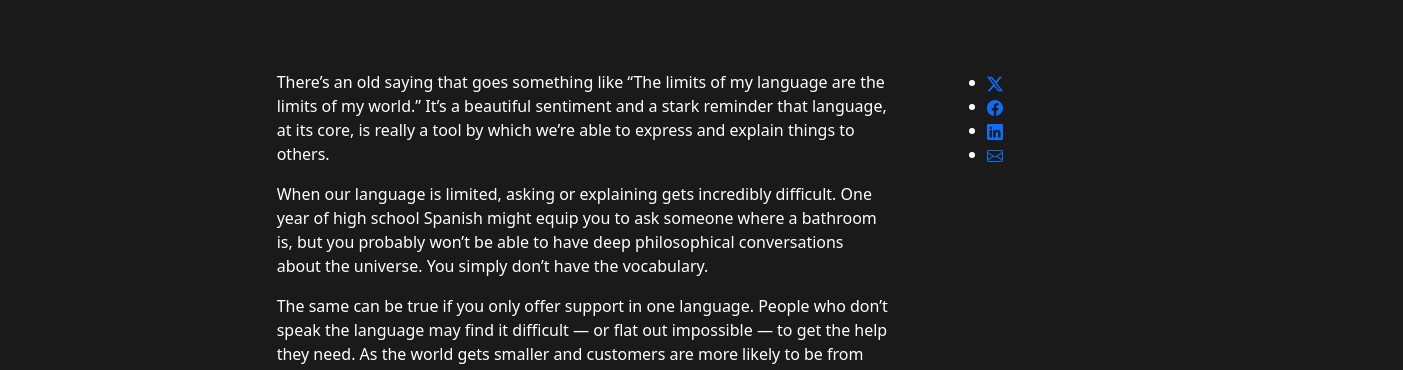
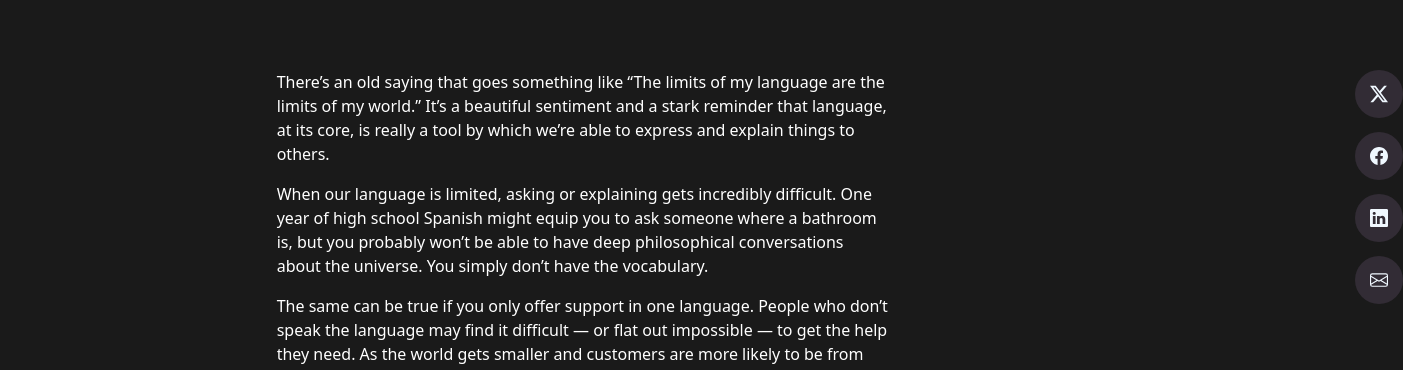
Before and after one commit to WTFAYXN/Tarlose-React, a React (Vite) app in the folder client/: page /BlogDetailPage/1 in a window 1280 px wide. Shown: the part 809-1179 px from the top of the page, 1403 px wide, since content can reach past the window. Built offline with nearby package versions, Linux system fonts and the light colour scheme; no server answers; the HTML template or start-up script is replaced by a standard one.

Commit message:
feat: Update BlogDetailPage styles and structure for improved layout and social share functionality

```diff
--- a/client/src/components/Blog-tabs/BlogDetailPage.css
+++ b/client/src/components/Blog-tabs/BlogDetailPage.css
@@ -86,16 +86,6 @@
   position: relative;
 }
 
-.SocialShare.SocialShare--direction-VERTICAL {
-  display: block;
-  position: sticky;
-  top: calc(var(--SiteNav--height) + var(--spacing--S));
-  align-self: flex-start;
-  margin-left: 2rem; /* changed from margin-right */
-  width: var(--spacing--M);
-  z-index: 2;
-}
-
 .blog-detail-text {
   flex: 1;
   margin-top: 0px;
@@ -106,3 +96,40 @@
   margin-bottom: var(--spacing--L);
   position: relative;
 }
+
+.SocialShare.SocialShare--direction-VERTICAL {
+  margin-left: 23rem;
+}
+
+.blog-detail-social-share {
+  display: block;
+  position: sticky;
+  top: calc(var(--SiteNav--height) + var(--spacing--S));
+  align-self: flex-start;
+  margin-left: 2rem; /* changed from margin-right */
+  width: var(--spacing--M);
+  z-index: 2;
+}
+
+ul li {
+  list-style: none;
+}
+
+    .SocialShare li {
+        margin: 0 0 14px;
+    }
+
+.blog-detail-social a {
+  align-items: center;
+  background: #322C35;
+  color: aliceblue;
+  border-radius: 50%;
+  display: flex;
+  height: var(--spacing--M);
+  justify-content: center;
+  width: var(--spacing--M);
+}
+.blog-detail-social a:hover {
+  background: #886699;
+
+}
--- a/client/src/components/Blog-tabs/BlogDetailPage.jsx
+++ b/client/src/components/Blog-tabs/BlogDetailPage.jsx
@@ -56,36 +56,36 @@ const BlogDetailPage = () => {
           <div className="blog-detail-text">
             <p>
               There’s an old saying that goes something like “The limits of my
-              language are the limits of my world.” It’s a beautiful sentiment and
-              a stark reminder that language, at its core, is really a tool by
-              which we’re able to express and explain things to others.
+              language are the limits of my world.” It’s a beautiful sentiment
+              and a stark reminder that language, at its core, is really a tool
+              by which we’re able to express and explain things to others.
             </p>
             <p>
               When our language is limited, asking or explaining gets incredibly
               difficult. One year of high school Spanish might equip you to ask
-              someone where a bathroom is, but you probably won’t be able to have
-              deep philosophical conversations about the universe. You simply
-              don’t have the vocabulary.
+              someone where a bathroom is, but you probably won’t be able to
+              have deep philosophical conversations about the universe. You
+              simply don’t have the vocabulary.
             </p>
             <p>
               The same can be true if you only offer support in one language.
-              People who don’t speak the language may find it difficult — or flat
-              out impossible — to get the help they need. As the world gets
+              People who don’t speak the language may find it difficult — or
+              flat out impossible — to get the help they need. As the world gets
               smaller and customers are more likely to be from diverse
-              backgrounds, multilingual support options are becoming less a luxury
-              and more a necessity.
+              backgrounds, multilingual support options are becoming less a
+              luxury and more a necessity.
             </p>
             <p>
-              Previously, offering multilingual support was cost-prohibitive for a
-              lot of companies. They often had to hire staff in another country
-              (incurring recruiting costs), possibly set up a business entity in
-              order to hire locally, and then invest in software and technology to
-              keep in touch with those folks and make sure they were
-              well-supported. It was a lot.
+              Previously, offering multilingual support was cost-prohibitive for
+              a lot of companies. They often had to hire staff in another
+              country (incurring recruiting costs), possibly set up a business
+              entity in order to hire locally, and then invest in software and
+              technology to keep in touch with those folks and make sure they
+              were well-supported. It was a lot.
             </p>
             <p>
-              However, with advancements in AI technology, multilingual support is
-              now a much more viable option, even for smaller teams. In this
+              However, with advancements in AI technology, multilingual support
+              is now a much more viable option, even for smaller teams. In this
               article we cover why multilingual support is important, why you
               should offer it, and ways AI technology is making it easier to do.
             </p>
@@ -98,14 +98,14 @@ const BlogDetailPage = () => {
               your customers and that you value them and their experiences.
             </p>
             <p>
-              If there’s difficulty in the buying process, chances are people will
-              look elsewhere and seek out competitors who do cater to their needs.
-              In fact, research found 50% of shoppers will switch to a merchant
-              with less friction in the buying process.
+              If there’s difficulty in the buying process, chances are people
+              will look elsewhere and seek out competitors who do cater to their
+              needs. In fact, research found 50% of shoppers will switch to a
+              merchant with less friction in the buying process.
             </p>
             <p>
-              That’s really what it comes down to: taking the time and making the
-              investment to improve the experience for current and potential
+              That’s really what it comes down to: taking the time and making
+              the investment to improve the experience for current and potential
               customers to the point that it’s a no-brainer for them to buy from
               you.
             </p>
@@ -113,30 +113,30 @@ const BlogDetailPage = () => {
             <h2>How does AI multilingual support work?</h2>
             <p>
               Most AI tools used in customer support these days rely on three AI
-              technologies: natural language processing (NLP), generative AI, and
-              machine learning (ML).
+              technologies: natural language processing (NLP), generative AI,
+              and machine learning (ML).
             </p>
             <p>
-              NLP is the AI discipline that helps facilitate conversations between
-              humans and machines. It is able to understand not just the words a
-              person speaks or types, regardless of the language used, but also
-              understands the intent behind the words, and then respond to us (or
-              our customers) in kind.
+              NLP is the AI discipline that helps facilitate conversations
+              between humans and machines. It is able to understand not just the
+              words a person speaks or types, regardless of the language used,
+              but also understands the intent behind the words, and then respond
+              to us (or our customers) in kind.
             </p>
             <p>
-              Generative AI uses large language models (LLMs) to identify patterns
-              and structures within large sets of data to create original content.
-              Coupled with NLP, generative AI is the technology that powers
-              popular chatbots like ChatGPT. It can provide responses that flow
-              naturally and make more sense contextually than simple word for word
-              translations.
+              Generative AI uses large language models (LLMs) to identify
+              patterns and structures within large sets of data to create
+              original content. Coupled with NLP, generative AI is the
+              technology that powers popular chatbots like ChatGPT. It can
+              provide responses that flow naturally and make more sense
+              contextually than simple word for word translations.
             </p>
             <p>
-              ML is the AI technology that facilitates learning with minimal human
-              intervention. In the example of a customer service chatbot, it is
-              the tech that observes whether the answers given by the bot are
-              right or wrong, and takes that information to improve accuracy and
-              fluency over time.
+              ML is the AI technology that facilitates learning with minimal
+              human intervention. In the example of a customer service chatbot,
+              it is the tech that observes whether the answers given by the bot
+              are right or wrong, and takes that information to improve accuracy
+              and fluency over time.
             </p>
 
             <h2>Language-specific vs. universal multi-language models</h2>
@@ -146,36 +146,37 @@ const BlogDetailPage = () => {
               language-specific models or on universal, multi-language models.
             </p>
             <p>
-              Most AI — including OpenAI's GPT-4, which is what is typically used
-              by support platforms — is trained on a universal, multi-language
-              model that doesn't rely on English or any specific language as
-              primary. Instead, it constructs its responses using learned
-              patterns, syntax, and cultural understanding to respond in whichever
-              language is required.
+              Most AI — including OpenAI's GPT-4, which is what is typically
+              used by support platforms — is trained on a universal,
+              multi-language model that doesn't rely on English or any specific
+              language as primary. Instead, it constructs its responses using
+              learned patterns, syntax, and cultural understanding to respond in
+              whichever language is required.
             </p>
             <p>
               However, some argue that language-specific models are the best
               approach as they allow for a lot more granularity when it comes to
-              cultural context. Most LLMs rely on training data that is mostly in
-              English, which means that they lack the context to account for local
-              language speakers. The models are often confused by things like
-              idioms or rely on phrases and words that native speakers wouldn't
-              use.
+              cultural context. Most LLMs rely on training data that is mostly
+              in English, which means that they lack the context to account for
+              local language speakers. The models are often confused by things
+              like idioms or rely on phrases and words that native speakers
+              wouldn't use.
             </p>
             <p>
-              Since misunderstandings due to a lack of nuance are a risk of using
-              AI, businesses should approach the practice in multi-language
-              support settings with transparency.
+              Since misunderstandings due to a lack of nuance are a risk of
+              using AI, businesses should approach the practice in
+              multi-language support settings with transparency.
             </p>
           </div>
 
+          <div className="blog-detail-social-share">
             <ul className="blog-detail-social SocialShare SocialShare--direction-VERTICAL">
               <li>
                 <a href="">
                   <svg
                     xmlns="http://www.w3.org/2000/svg"
-                  width="16"
-                  height="16"
+                    width="18"
+                    height="18"
                     fill="currentColor"
                     class="bi bi-twitter-x"
                     viewBox="0 0 16 16"
@@ -188,8 +189,8 @@ const BlogDetailPage = () => {
                 <a href="">
                   <svg
                     xmlns="http://www.w3.org/2000/svg"
-                  width="16"
-                  height="16"
+                     width="18"
+                    height="18"
                     fill="currentColor"
                     class="bi bi-facebook"
                     viewBox="0 0 16 16"
@@ -202,8 +203,8 @@ const BlogDetailPage = () => {
                 <a href="">
                   <svg
                     xmlns="http://www.w3.org/2000/svg"
-                  width="16"
-                  height="16"
+                     width="18"
+                    height="18"
                     fill="currentColor"
                     class="bi bi-linkedin"
                     viewBox="0 0 16 16"
@@ -216,8 +217,8 @@ const BlogDetailPage = () => {
                 <a href="">
                   <svg
                     xmlns="http://www.w3.org/2000/svg"
-                  width="16"
-                  height="16"
+                     width="18"
+                    height="18"
                     fill="currentColor"
                     class="bi bi-envelope"
                     viewBox="0 0 16 16"
@@ -229,6 +230,7 @@ const BlogDetailPage = () => {
             </ul>
           </div>
         </div>
+      </div>
 
       <Footer />
     </>
```
Lines whose indentation alone changed are shown as unchanged.
